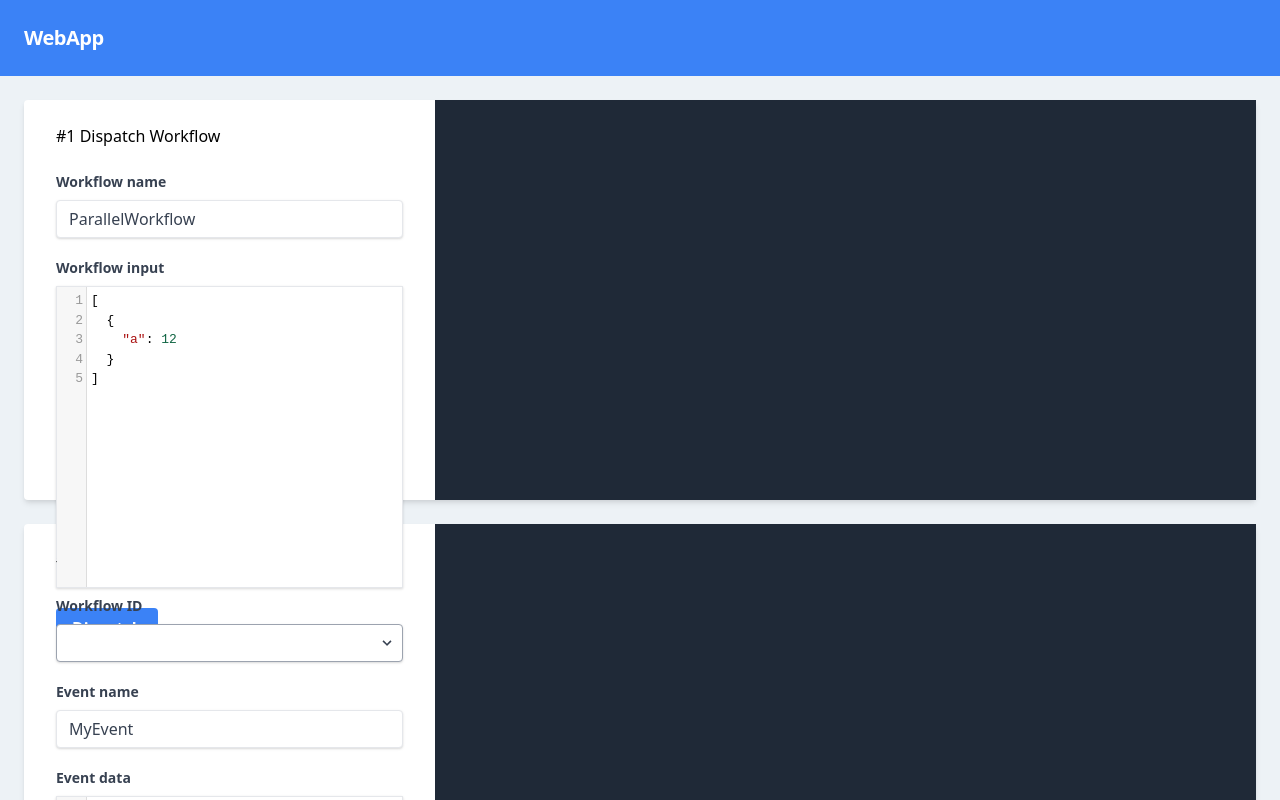
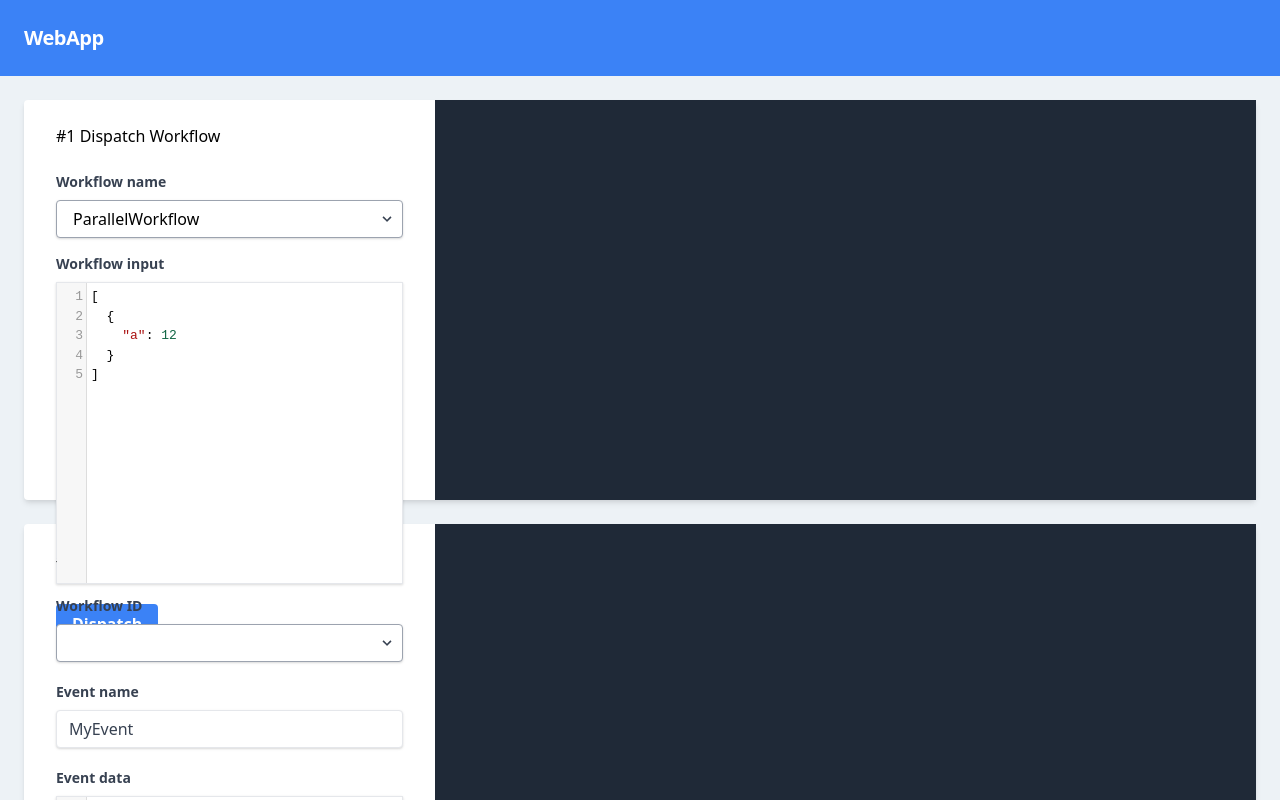
Before and after one commit to zenaton/examples-node, a Vue app: page / in a window 1280 px wide. Shown: the top 800 px of the page. Built offline with nearby package versions, Linux system fonts and the light colour scheme.

Commit message:
Replace workflow name by select and update input from config

```diff
--- a/components/DispatchForm.vue
+++ b/components/DispatchForm.vue
@@ -3,24 +3,21 @@
     <h2 class="pb-6">#1 Dispatch Workflow</h2>
     <div class="mb-4">
       <label class="block text-gray-700 text-sm font-bold mb-2" for="workflow_name">Workflow name</label>
-      <input
-        v-bind:class="{ 'border-red-500': errors.name }"
-        class="shadow appearance-none border rounded w-full py-2 px-3 text-gray-700 leading-tight focus:outline-none focus:shadow-outline"
-        id="workflow_name"
-        type="text"
-        placeholder="Workflow name. ex: SequentialWorkflow"
-        v-model="workflow.name"
-        list="workflows"
-      />
-      <p
-        v-bind:class="[errors.name ? 'visible' : 'invisible']"
-        class="text-red-500 text-xs italic h-1"
-      >{{ errors.name }}</p>
-      <datalist id="workflows">
-        <template v-for="wfname of workflow_autocomplete">
-          <option :value="wfname" :key="wfname" />
-        </template>
-      </datalist>
+        <div class="inline-block relative w-full aaw-64">
+        <select
+          v-model="workflow.name"
+          class="block appearance-none w-full bg-white border border-gray-400 hover:border-gray-500 px-4 py-2 pr-8 rounded shadow leading-tight focus:outline-none focus:shadow-outline"
+        >
+          <option :key="wfname" :value="wfname" v-for="wfname in workflow_autocomplete" >{{ wfname }}</option>
+        </select>
+        <div
+          class="pointer-events-none absolute inset-y-0 right-0 flex items-center px-2 text-gray-700"
+        >
+          <svg class="fill-current h-4 w-4" xmlns="http://www.w3.org/2000/svg" viewBox="0 0 20 20">
+            <path d="M9.293 12.95l.707.707L15.657 8l-1.414-1.414L10 10.828 5.757 6.586 4.343 8z" />
+          </svg>
+        </div>
+      </div>
     </div>
 
     <div class="mb-4">
@@ -48,7 +45,7 @@ export default {
     SubmitButton
   },
   data() {
-    const input = workflows.find(w => w.name === default_workflow)['input'];
+    const input = this.getInputByWorkflowName(default_workflow)
 
     return {
       errors: {
@@ -66,7 +63,17 @@ export default {
       return workflows.map(x => x.name)
     }
   },
+  watch: {
+    "workflow.name": function(newName, oldName) {
+      if(newName != oldName) {
+        this.workflow.input = JSON.stringify(this.getInputByWorkflowName(newName), null, 2);
+      }
+    }
+  },
   methods: {
+    getInputByWorkflowName(name) {
+      return workflows.find(w => w.name === name)['input'];
+    },
     submit(e) {
       e.preventDefault();
 
--- a/components/JsonTextarea.vue
+++ b/components/JsonTextarea.vue
@@ -16,8 +16,17 @@ export default {
   },
   data() {
     return {
-      editor: null
+      editor: null,
+      contentBackup: this.value
     };
+  },
+  watch: {
+    value: function(newV, oldV) {
+      if(this.contentBackup !== newV){
+        this.editor.setValue(newV,1);
+        this.contentBackup = newV;
+      }
+    }
   },
   mounted() {
     this.editor = CodeMirror.fromTextArea(document.getElementById(this.id), {
@@ -25,7 +34,8 @@ export default {
       lineNumbers: true
     });
     this.editor.on("change", cm => {
-      this.$emit("input", cm.getValue());
+      this.contentBackup = cm.getValue();
+      this.$emit("input", this.contentBackup);
     });
   }
 };
```
